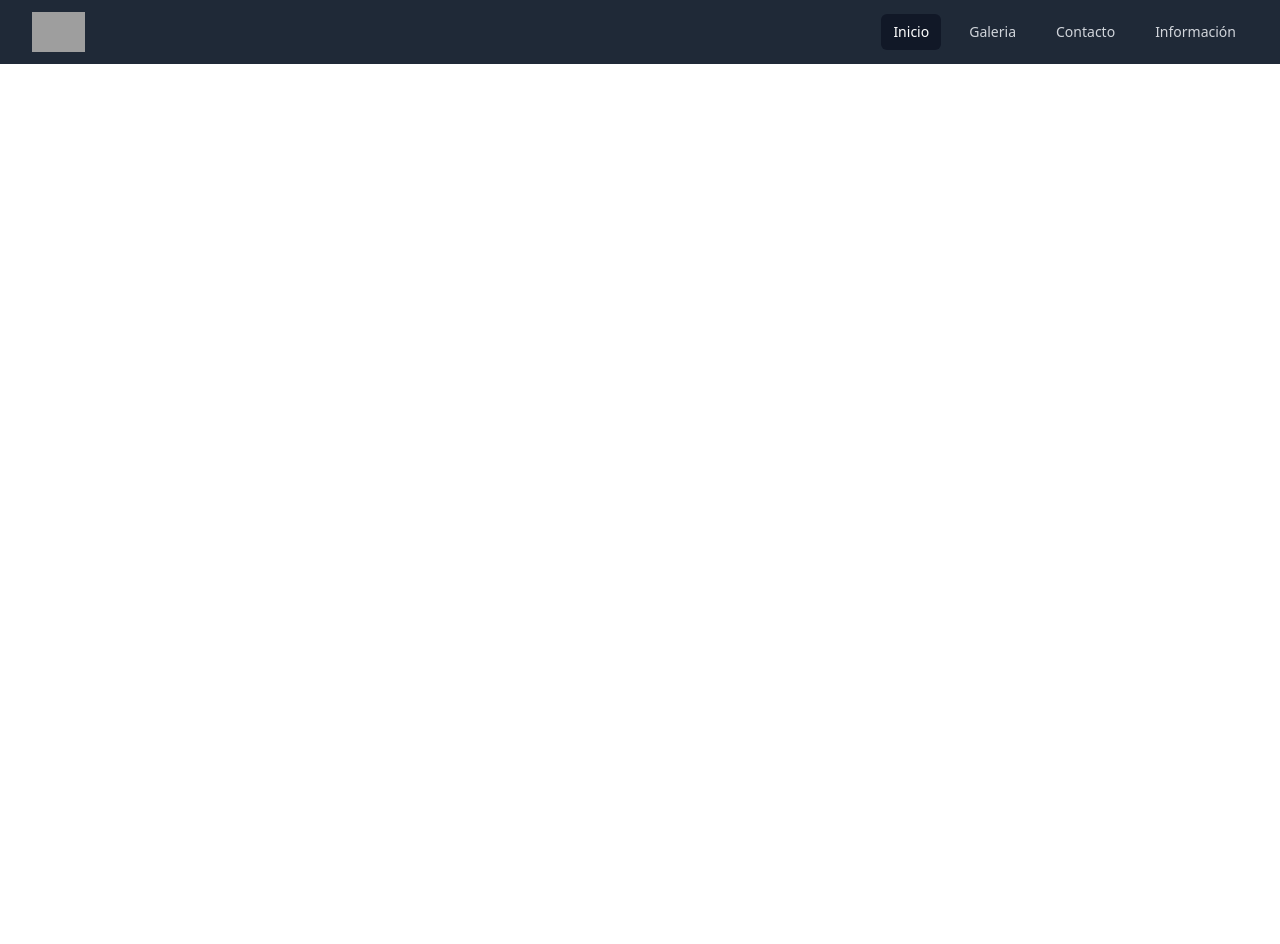
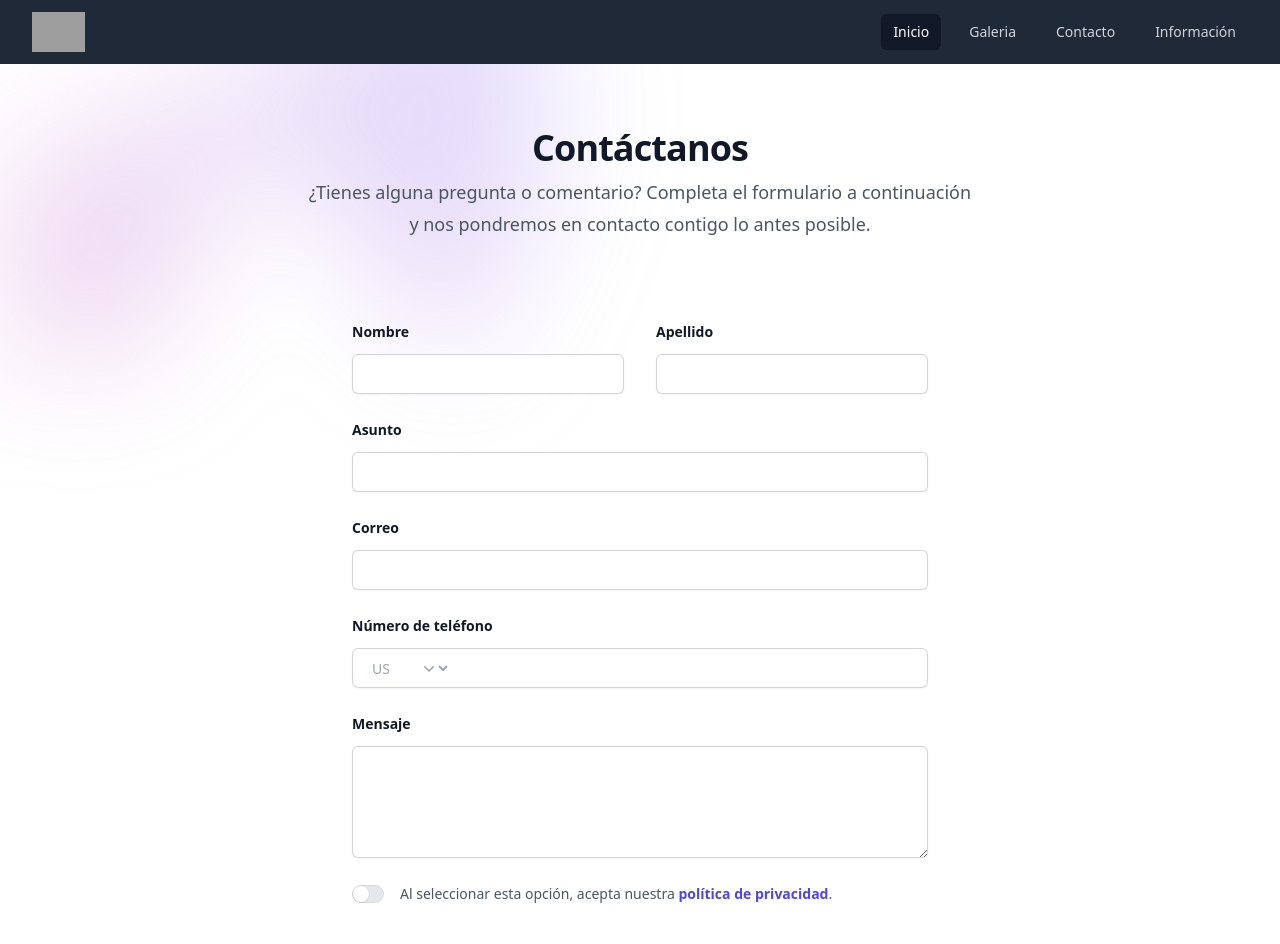
Before and after one commit to EdJGM/prueba-react, a React (Create React App) app: page /contact in a window 1280 px wide. Shown: the top 944 px of the page. Before the commit the page ends 800 px from the top, so only its background shows below. Built offline with nearby package versions, Linux system fonts and the light colour scheme; grey boxes are pictures that could not be loaded.

Commit message:
feat: Add Spanish translations and update landing page content

```diff
--- a/src/components/Contact.jsx
+++ b/src/components/Contact.jsx
@@ -1,9 +1,168 @@
-import React from 'react'
+import { useState } from 'react'
+import { ChevronDownIcon } from '@heroicons/react/20/solid'
+import { Field, Label, Switch } from '@headlessui/react'
 
-function Contact() {
-  return (
-    <div>Contact</div>
-  )
+export default function Contact() {
+    const [agreed, setAgreed] = useState(false)
+
+    return (
+        <div className="isolate bg-white px-6 py-24 sm:py-32 lg:px-8">
+            <div
+                aria-hidden="true"
+                className="absolute inset-x-0 top-[-10rem] -z-10 transform-gpu overflow-hidden blur-3xl sm:top-[-20rem]"
+            >
+                <div
+                    style={{
+                        clipPath:
+                            'polygon(74.1% 44.1%, 100% 61.6%, 97.5% 26.9%, 85.5% 0.1%, 80.7% 2%, 72.5% 32.5%, 60.2% 62.4%, 52.4% 68.1%, 47.5% 58.3%, 45.2% 34.5%, 27.5% 76.7%, 0.1% 64.9%, 17.9% 100%, 27.6% 76.8%, 76.1% 97.7%, 74.1% 44.1%)',
+                    }}
+                    className="relative left-1/2 -z-10 aspect-[1155/678] w-[36.125rem] max-w-none -translate-x-1/2 rotate-[30deg] bg-gradient-to-tr from-[#ff80b5] to-[#9089fc] opacity-30 sm:left-[calc(50%-40rem)] sm:w-[72.1875rem]"
+                />
+            </div>
+            <div className="mx-auto max-w-2xl text-center">
+                <h2 className="text-3xl font-bold tracking-tight text-gray-900 sm:text-4xl">Contáctanos</h2>
+                <p className="mt-2 text-lg leading-8 text-gray-600">
+                    ¿Tienes alguna pregunta o comentario?
+                    Completa el formulario a continuación y
+                    nos pondremos en contacto contigo lo antes posible.
+                </p>
+            </div>
+            <form action="#" method="POST" className="mx-auto mt-16 max-w-xl sm:mt-20">
+                <div className="grid grid-cols-1 gap-x-8 gap-y-6 sm:grid-cols-2">
+                    <div>
+                        <label htmlFor="first-name" className="block text-sm font-semibold leading-6 text-gray-900">
+                            Nombre
+                        </label>
+                        <div className="mt-2.5">
+                            <input
+                                id="first-name"
+                                name="first-name"
+                                type="text"
+                                autoComplete="given-name"
+                                className="block w-full rounded-md border-0 px-3.5 py-2 text-gray-900 shadow-sm ring-1 ring-inset ring-gray-300 placeholder:text-gray-400 focus:ring-2 focus:ring-inset focus:ring-indigo-600 sm:text-sm sm:leading-6"
+                            />
+                        </div>
+                    </div>
+                    <div>
+                        <label htmlFor="last-name" className="block text-sm font-semibold leading-6 text-gray-900">
+                            Apellido
+                        </label>
+                        <div className="mt-2.5">
+                            <input
+                                id="last-name"
+                                name="last-name"
+                                type="text"
+                                autoComplete="family-name"
+                                className="block w-full rounded-md border-0 px-3.5 py-2 text-gray-900 shadow-sm ring-1 ring-inset ring-gray-300 placeholder:text-gray-400 focus:ring-2 focus:ring-inset focus:ring-indigo-600 sm:text-sm sm:leading-6"
+                            />
+                        </div>
+                    </div>
+                    <div className="sm:col-span-2">
+                        <label htmlFor="asunto" className="block text-sm font-semibold leading-6 text-gray-900">
+                            Asunto
+                        </label>
+                        <div className="mt-2.5">
+                            <input
+                                id="asunto"
+                                name="asunto"
+                                type="text"
+                                autoComplete="organization"
+                                className="block w-full rounded-md border-0 px-3.5 py-2 text-gray-900 shadow-sm ring-1 ring-inset ring-gray-300 placeholder:text-gray-400 focus:ring-2 focus:ring-inset focus:ring-indigo-600 sm:text-sm sm:leading-6"
+                            />
+                        </div>
+                    </div>
+                    <div className="sm:col-span-2">
+                        <label htmlFor="email" className="block text-sm font-semibold leading-6 text-gray-900">
+                            Correo
+                        </label>
+                        <div className="mt-2.5">
+                            <input
+                                id="email"
+                                name="email"
+                                type="email"
+                                autoComplete="email"
+                                className="block w-full rounded-md border-0 px-3.5 py-2 text-gray-900 shadow-sm ring-1 ring-inset ring-gray-300 placeholder:text-gray-400 focus:ring-2 focus:ring-inset focus:ring-indigo-600 sm:text-sm sm:leading-6"
+                            />
+                        </div>
+                    </div>
+                    <div className="sm:col-span-2">
+                        <label htmlFor="phone-number" className="block text-sm font-semibold leading-6 text-gray-900">
+                            Número de teléfono
+                        </label>
+                        <div className="relative mt-2.5">
+                            <div className="absolute inset-y-0 left-0 flex items-center">
+                                <label htmlFor="country" className="sr-only">
+                                    Paí<s></s>
+                                </label>
+                                <select
+                                    id="country"
+                                    name="country"
+                                    className="h-full rounded-md border-0 bg-transparent bg-none py-0 pl-4 pr-9 text-gray-400 focus:ring-2 focus:ring-inset focus:ring-indigo-600 sm:text-sm"
+                                >
+                                    <option>US</option>
+                                    <option>EU</option>
+                                    <option>ECU</option>
+                                </select>
+                                <ChevronDownIcon
+                                    aria-hidden="true"
+                                    className="pointer-events-none absolute right-3 top-0 h-full w-5 text-gray-400"
+                                />
+                            </div>
+                            <input
+                                id="phone-number"
+                                name="phone-number"
+                                type="tel"
+                                autoComplete="tel"
+                                className="block w-full rounded-md border-0 px-3.5 py-2 pl-20 text-gray-900 shadow-sm ring-1 ring-inset ring-gray-300 placeholder:text-gray-400 focus:ring-2 focus:ring-inset focus:ring-indigo-600 sm:text-sm sm:leading-6"
+                            />
+                        </div>
+                    </div>
+                    <div className="sm:col-span-2">
+                        <label htmlFor="message" className="block text-sm font-semibold leading-6 text-gray-900">
+                            Mensaje
+                        </label>
+                        <div className="mt-2.5">
+                            <textarea
+                                id="message"
+                                name="message"
+                                rows={4}
+                                className="block w-full rounded-md border-0 px-3.5 py-2 text-gray-900 shadow-sm ring-1 ring-inset ring-gray-300 placeholder:text-gray-400 focus:ring-2 focus:ring-inset focus:ring-indigo-600 sm:text-sm sm:leading-6"
+                                defaultValue={''}
+                            />
+                        </div>
+                    </div>
+                    <Field className="flex gap-x-4 sm:col-span-2">
+                        <div className="flex h-6 items-center">
+                            <Switch
+                                checked={agreed}
+                                onChange={setAgreed}
+                                className="group flex w-8 flex-none cursor-pointer rounded-full bg-gray-200 p-px ring-1 ring-inset ring-gray-900/5 transition-colors duration-200 ease-in-out focus-visible:outline focus-visible:outline-2 focus-visible:outline-offset-2 focus-visible:outline-indigo-600 data-[checked]:bg-indigo-600"
+                            >
+                                <span className="sr-only">Agree to policies</span>
+                                <span
+                                    aria-hidden="true"
+                                    className="h-4 w-4 transform rounded-full bg-white shadow-sm ring-1 ring-gray-900/5 transition duration-200 ease-in-out group-data-[checked]:translate-x-3.5"
+                                />
+                            </Switch>
+                        </div>
+                        <Label className="text-sm leading-6 text-gray-600">
+                            Al seleccionar esta opción, acepta nuestra{' '}
+                            <a href="#" className="font-semibold text-indigo-600">
+                                política de&nbsp;privacidad
+                            </a>
+                            .
+                        </Label>
+                    </Field>
+                </div>
+                <div className="mt-10">
+                    <button
+                        type="submit"
+                        className="block w-full rounded-md bg-indigo-600 px-3.5 py-2.5 text-center text-sm font-semibold text-white shadow-sm hover:bg-indigo-500 focus-visible:outline focus-visible:outline-2 focus-visible:outline-offset-2 focus-visible:outline-indigo-600"
+                    >
+                        Hablemos
+                    </button>
+                </div>
+            </form>
+        </div>
+    )
 }
-
-export default Contact
```
